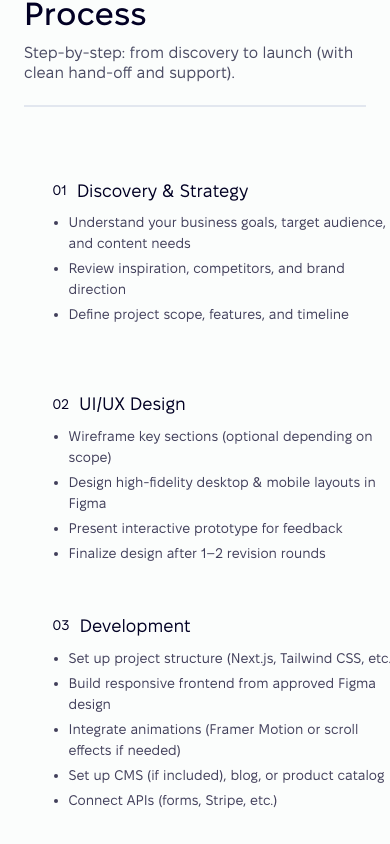
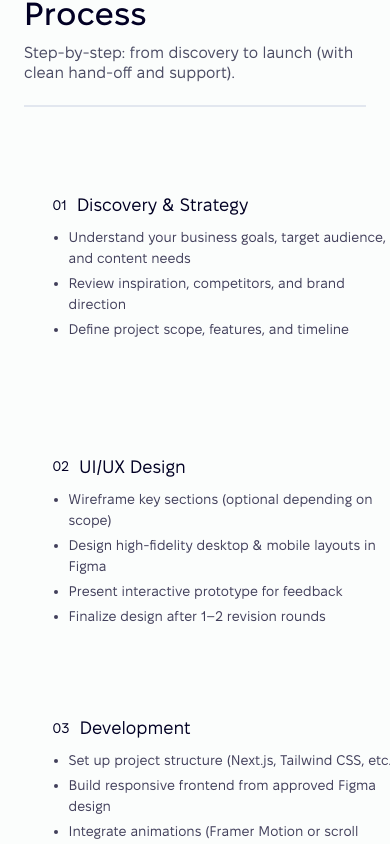
Before and after one commit to oastra/olhachernysh-dev-ts, a Next.js app: page / in a window 390 px wide. Shown: the part 6654-7498 px from the top of the page. Built offline with nearby package versions, Linux system fonts and the light colour scheme; a web font is replaced by a local one.

Commit message:
Snaky Overlay on mobile corrected bug

```diff
--- a/src/app/components/process/ProcessMobile.tsx
+++ b/src/app/components/process/ProcessMobile.tsx
@@ -4,32 +4,64 @@ import ProcessStep from './ProcessStep';
 import SnakeOverlay from './SnakeOverlay';
 import { processSteps } from '@/data/processSteps';
 
-// Following the EXACT desktop pattern
-const CARD_HEIGHT = 258; // Height for each card on mobile
-const GAP_HEIGHT = 16; // Gap between cards (where snake runs)
+// Card and gap dimensions
+const CARD_HEIGHT = 258;
+const GAP_HEIGHT = 16;
 const NUM_SECTIONS = 6;
-const NUM_GAPS = 5;
-
-// Calculate SVG scaling to match our card + gap layout
-const SVG_VIEWBOX_HEIGHT = 1613;
-const SVG_VIEWBOX_WIDTH = 375;
-
-// Total desired height = cards + gaps
-const TOTAL_CONTENT_HEIGHT = CARD_HEIGHT * NUM_SECTIONS + GAP_HEIGHT * NUM_GAPS;
-const SCALE_FACTOR = TOTAL_CONTENT_HEIGHT / SVG_VIEWBOX_HEIGHT;
-const CONTAINER_HEIGHT = SVG_VIEWBOX_HEIGHT * SCALE_FACTOR;
-const CONTAINER_WIDTH = SVG_VIEWBOX_WIDTH;
 
 export default function ProcessMobile() {
-  // Section positions matching SVG path (same as desktop)
-  const sectionPositions = [
-    { top: 11.5, bottom: 214.5 }, // Section 1
-    { top: 234.5, bottom: 440 }, // Section 2
-    { top: 460, bottom: 678 }, // Section 3
-    { top: 698, bottom: 914 }, // Section 4
-    { top: 933.896, bottom: 1154.4 }, // Section 5
-    { top: 1174.5, bottom: 1397.5 }, // Section 6
-  ];
+  // Calculate positions in actual pixels
+  const positions: Array<{ top: number; bottom: number }> = [];
+  let currentY = 0;
+
+  for (let i = 0; i < NUM_SECTIONS; i++) {
+    positions.push({
+      top: currentY,
+      bottom: currentY + CARD_HEIGHT,
+    });
+    currentY += CARD_HEIGHT + GAP_HEIGHT;
+  }
+
+  const TOTAL_HEIGHT = currentY - GAP_HEIGHT; // Remove last gap
+  const CONTAINER_WIDTH = 375;
+
+  // Create SVG path that zigzags through the gaps
+  const createPath = () => {
+    const rightX = CONTAINER_WIDTH - 10;
+    const leftX = 10;
+
+    let path = `M${rightX} 0`; // Start top-right
+
+    for (let i = 0; i < NUM_SECTIONS; i++) {
+      const pos = positions[i];
+
+      if (i % 2 === 0) {
+        // Right side - draw down to bottom of card
+        path += ` L${rightX} ${pos.bottom}`;
+
+        if (i < NUM_SECTIONS - 1) {
+          // Draw through the gap horizontally to left
+          const gapY = pos.bottom + GAP_HEIGHT / 2;
+          path += ` L${rightX} ${gapY}`;
+          path += ` L${leftX} ${gapY}`;
+          path += ` L${leftX} ${positions[i + 1].top}`;
+        }
+      } else {
+        // Left side - draw down to bottom of card
+        path += ` L${leftX} ${pos.bottom}`;
+
+        if (i < NUM_SECTIONS - 1) {
+          // Draw through the gap horizontally to right
+          const gapY = pos.bottom + GAP_HEIGHT / 2;
+          path += ` L${leftX} ${gapY}`;
+          path += ` L${rightX} ${gapY}`;
+          path += ` L${rightX} ${positions[i + 1].top}`;
+        }
+      }
+    }
+
+    return path;
+  };
 
   return (
     <div className="md:hidden">
@@ -37,39 +69,32 @@ export default function ProcessMobile() {
         className="w-full mx-auto relative"
         style={{
           width: `${CONTAINER_WIDTH}px`,
-          height: `${CONTAINER_HEIGHT}px`,
+          height: `${TOTAL_HEIGHT}px`,
         }}
       >
         {/* Snake Overlay */}
         <div className="absolute inset-0 w-full h-full">
           <SnakeOverlay
-            viewBox={`0 0 ${SVG_VIEWBOX_WIDTH} ${SVG_VIEWBOX_HEIGHT}`}
-            d="M1.5 1.5H365C370.523 1.5 375 5.97715 375 11.5V214.5C375 220.023 370.523 224.5 365 224.5H11.5C5.97719 224.5 1.5 228.977 1.5 234.5V420C1.5 425.523 5.97715 430 11.5 430H365C370.523 430 375 434.477 375 440V678C375 683.523 370.523 688 365 688H11.5C5.97719 688 1.5 692.477 1.5 698V894C1.5 899.523 5.97715 904 11.5 904H365C370.523 904 375 908.414 375 913.896V1134.4C375 1139.96 370.523 1144.5 365 1144.5H11.5C5.97719 1144.5 1.5 1148.98 1.5 1154.5V1377.5C1.5 1383.02 5.97715 1387.5 11.5 1387.5H150"
+            viewBox={`0 0 ${CONTAINER_WIDTH} ${TOTAL_HEIGHT}`}
+            d={createPath()}
             strokeWidth={2.5}
             animationDuration={5}
             animationDelay={0.3}
           />
         </div>
 
-        {/* Content - absolutely positioned like desktop */}
+        {/* Content */}
         <div className="relative z-10 w-full max-w-[350px] mx-auto h-full px-4">
           {processSteps.map((step, index) => {
-            const section = sectionPositions[index];
-            const topPx = section.top * SCALE_FACTOR;
-            const heightPx = (section.bottom - section.top) * SCALE_FACTOR;
-
-            // Use GAP_HEIGHT / 2 for top/bottom padding to create 16px total gap
-            const paddingY = GAP_HEIGHT / 2;
+            const pos = positions[index];
 
             return (
               <div
                 key={step.id}
                 className="absolute w-full flex items-center"
                 style={{
-                  top: `${topPx}px`,
-                  height: `${heightPx}px`,
-                  paddingTop: `${paddingY}px`,
-                  paddingBottom: `${paddingY}px`,
+                  top: `${pos.top}px`,
+                  height: `${CARD_HEIGHT}px`,
                 }}
               >
                 <div className="w-full">
--- a/src/app/components/process/ProcessStep.tsx
+++ b/src/app/components/process/ProcessStep.tsx
@@ -43,7 +43,7 @@ export default function ProcessStep({
             'w-full flex flex-col justify-start items-start gap-[12px]',
           header: 'w-full flex justify-start items-center gap-[10px]',
           number: 'text-[14px] font-medium leading-[15.4px] text-ink',
-          title: 'text-[18px] font-medium leading-[19.8px] text-ink',
+          title: 'text-h3-mobile font-medium leading-[19.8px] text-ink',
           bulletList: 'list-disc pl-[16px] space-y-[4px] marker:text-ink/75',
           bulletItem: 'text-[14px] leading-[21px] text-ink/75',
         };
--- a/src/app/components/process/ProcessTablet.tsx
+++ b/src/app/components/process/ProcessTablet.tsx
@@ -4,32 +4,64 @@ import ProcessStep from './ProcessStep';
 import SnakeOverlay from './SnakeOverlay';
 import { processSteps } from '@/data/processSteps';
 
-// Following the EXACT desktop pattern
-const CARD_HEIGHT = 231; // Height for each card on tablet
-const GAP_HEIGHT = 16; // Gap between cards (where snake runs)
+// Card and gap dimensions
+const CARD_HEIGHT = 231;
+const GAP_HEIGHT = 16;
 const NUM_SECTIONS = 6;
-const NUM_GAPS = 5;
-
-// Calculate SVG scaling to match our card + gap layout
-const SVG_VIEWBOX_HEIGHT = 1613;
-const SVG_VIEWBOX_WIDTH = 523;
-
-// Total desired height = cards + gaps
-const TOTAL_CONTENT_HEIGHT = CARD_HEIGHT * NUM_SECTIONS + GAP_HEIGHT * NUM_GAPS;
-const SCALE_FACTOR = TOTAL_CONTENT_HEIGHT / SVG_VIEWBOX_HEIGHT;
-const CONTAINER_HEIGHT = SVG_VIEWBOX_HEIGHT * SCALE_FACTOR;
-const CONTAINER_WIDTH = SVG_VIEWBOX_WIDTH;
 
 export default function ProcessTablet() {
-  // Section positions matching SVG path (same as desktop)
-  const sectionPositions = [
-    { top: 11.5, bottom: 214.5 }, // Section 1
-    { top: 234.5, bottom: 440 }, // Section 2
-    { top: 460, bottom: 678 }, // Section 3
-    { top: 698, bottom: 914 }, // Section 4
-    { top: 933.896, bottom: 1154.4 }, // Section 5
-    { top: 1174.5, bottom: 1397.5 }, // Section 6
-  ];
+  // Calculate positions in actual pixels
+  const positions: Array<{ top: number; bottom: number }> = [];
+  let currentY = 0;
+
+  for (let i = 0; i < NUM_SECTIONS; i++) {
+    positions.push({
+      top: currentY,
+      bottom: currentY + CARD_HEIGHT,
+    });
+    currentY += CARD_HEIGHT + GAP_HEIGHT;
+  }
+
+  const TOTAL_HEIGHT = currentY - GAP_HEIGHT; // Remove last gap
+  const CONTAINER_WIDTH = 523;
+
+  // Create SVG path that zigzags through the gaps
+  const createPath = () => {
+    const rightX = CONTAINER_WIDTH - 10;
+    const leftX = 10;
+
+    let path = `M${rightX} 0`; // Start top-right
+
+    for (let i = 0; i < NUM_SECTIONS; i++) {
+      const pos = positions[i];
+
+      if (i % 2 === 0) {
+        // Right side - draw down to bottom of card
+        path += ` L${rightX} ${pos.bottom}`;
+
+        if (i < NUM_SECTIONS - 1) {
+          // Draw through the gap horizontally to left
+          const gapY = pos.bottom + GAP_HEIGHT / 2;
+          path += ` L${rightX} ${gapY}`;
+          path += ` L${leftX} ${gapY}`;
+          path += ` L${leftX} ${positions[i + 1].top}`;
+        }
+      } else {
+        // Left side - draw down to bottom of card
+        path += ` L${leftX} ${pos.bottom}`;
+
+        if (i < NUM_SECTIONS - 1) {
+          // Draw through the gap horizontally to right
+          const gapY = pos.bottom + GAP_HEIGHT / 2;
+          path += ` L${leftX} ${gapY}`;
+          path += ` L${rightX} ${gapY}`;
+          path += ` L${rightX} ${positions[i + 1].top}`;
+        }
+      }
+    }
+
+    return path;
+  };
 
   return (
     <div className="hidden md:block lg:hidden">
@@ -37,39 +69,32 @@ export default function ProcessTablet() {
         className="w-full mx-auto relative"
         style={{
           width: `${CONTAINER_WIDTH}px`,
-          height: `${CONTAINER_HEIGHT}px`,
+          height: `${TOTAL_HEIGHT}px`,
         }}
       >
         {/* Snake Overlay */}
         <div className="absolute inset-0 w-full h-full">
           <SnakeOverlay
-            viewBox={`0 0 ${SVG_VIEWBOX_WIDTH} ${SVG_VIEWBOX_HEIGHT}`}
-            d="M1.5 1.5H513C518.523 1.5 523 5.97715 523 11.5V214.5C523 220.023 518.523 224.5 513 224.5H11.5C5.97719 224.5 1.5 228.977 1.5 234.5V440C1.5 445.523 5.97715 450 11.5 450H513C518.523 450 523 454.477 523 460V678C523 683.523 518.523 688 513 688H11.5C5.97719 688 1.5 692.477 1.5 698V914C1.5 919.523 5.97715 924 11.5 924H513C518.523 924 523 928.414 523 933.896V1154.4C523 1159.96 518.523 1164.5 513 1164.5H11.5C5.97719 1164.5 1.5 1168.98 1.5 1174.5V1397.5C1.5 1403.02 5.97715 1407.5 11.5 1407.5H200"
+            viewBox={`0 0 ${CONTAINER_WIDTH} ${TOTAL_HEIGHT}`}
+            d={createPath()}
             strokeWidth={3}
             animationDuration={5}
             animationDelay={0.3}
           />
         </div>
 
-        {/* Content - absolutely positioned like desktop */}
+        {/* Content */}
         <div className="relative z-10 w-full max-w-[480px] mx-auto h-full">
           {processSteps.map((step, index) => {
-            const section = sectionPositions[index];
-            const topPx = section.top * SCALE_FACTOR;
-            const heightPx = (section.bottom - section.top) * SCALE_FACTOR;
-
-            // Use GAP_HEIGHT / 2 for top/bottom padding to create 16px total gap
-            const paddingY = GAP_HEIGHT / 2;
+            const pos = positions[index];
 
             return (
               <div
                 key={step.id}
                 className="absolute w-full flex items-center"
                 style={{
-                  top: `${topPx}px`,
-                  height: `${heightPx}px`,
-                  paddingTop: `${paddingY}px`,
-                  paddingBottom: `${paddingY}px`,
+                  top: `${pos.top}px`,
+                  height: `${CARD_HEIGHT}px`,
                 }}
               >
                 <div className="w-full">
```
